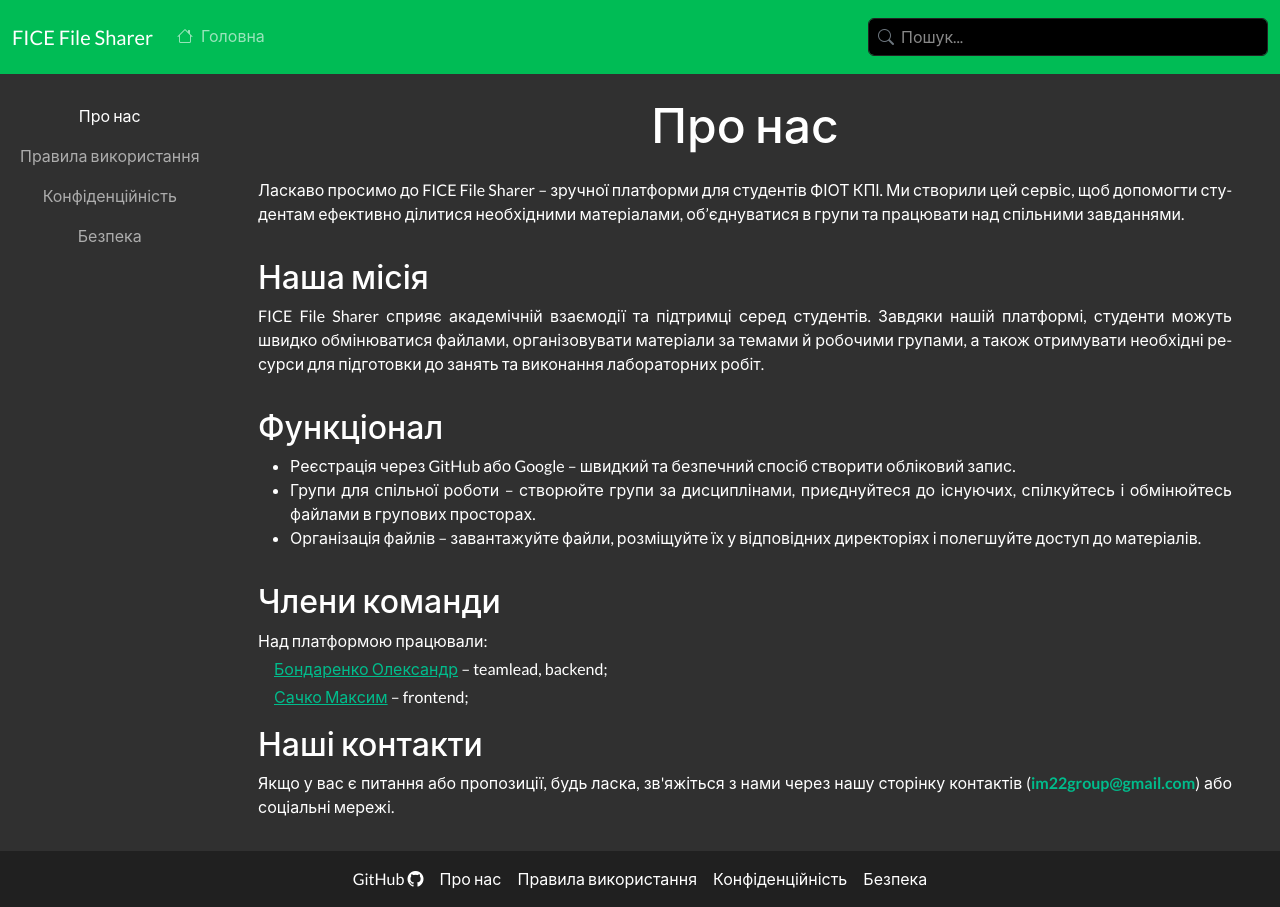
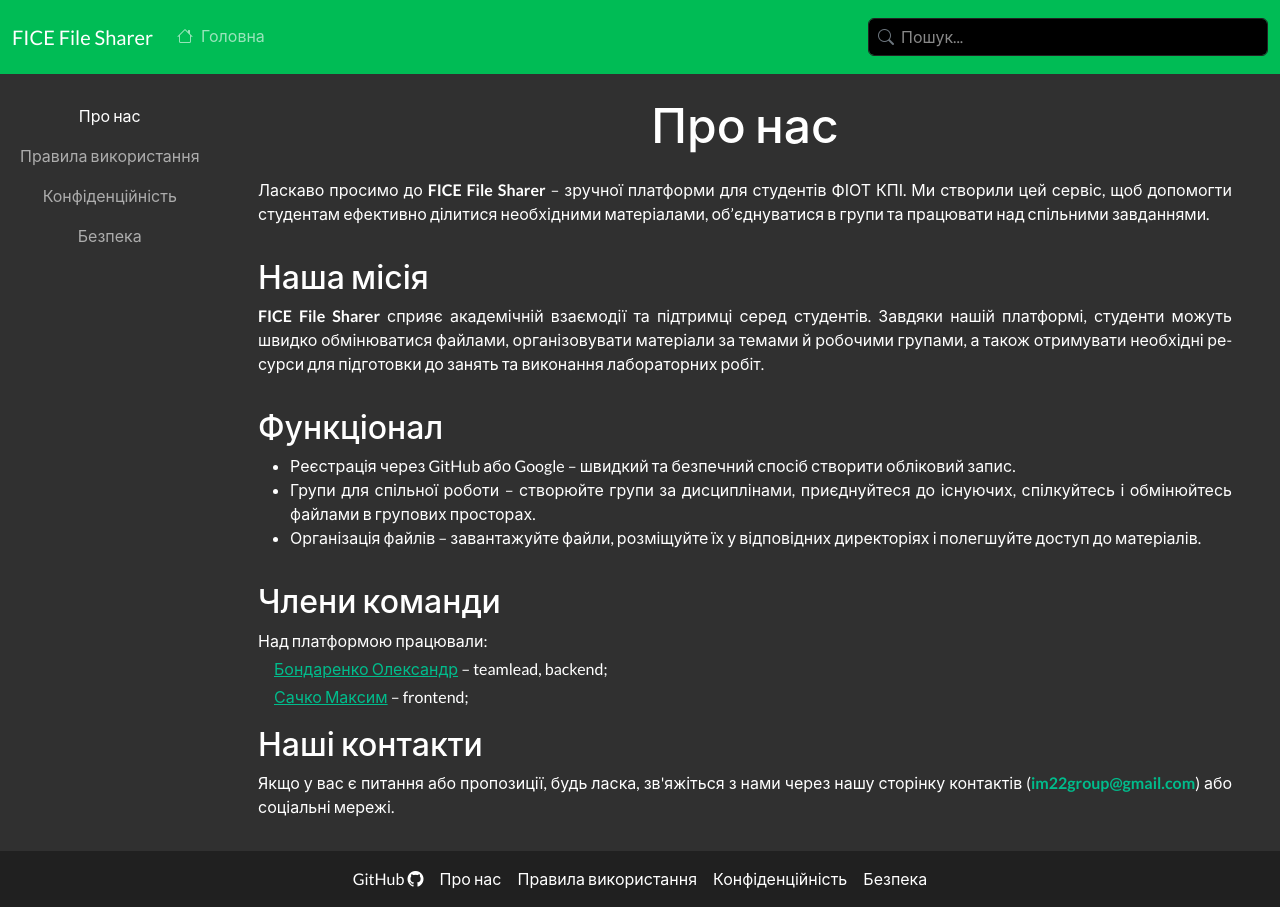
Before and after one commit to FICEFileSharer/FICEFileSharer, a React (Create React App) app in the folder client/: page /aboutus in a window 1280 px wide. Built offline with nearby package versions, Linux system fonts and the light colour scheme.

Commit message:
upd: AboutUsPage.jsx

```diff
--- a/client/src/pages/AboutUsPage.jsx
+++ b/client/src/pages/AboutUsPage.jsx
@@ -11,9 +11,10 @@
           </h1>
 
           <p>
-            Ласкаво просимо до FICE File Sharer – зручної платформи для студентів ФІОТ КПІ.
-            Ми створили цей сервіс, щоб допомогти студентам ефективно ділитися необхідними
-            матеріалами, об’єднуватися в групи та працювати над спільними завданнями.
+            Ласкаво просимо до <b>FICE File Sharer</b> – зручної платформи для студентів
+            ФІОТ КПІ. Ми створили цей сервіс, щоб допомогти студентам ефективно ділитися
+            необхідними матеріалами, об’єднуватися в групи та працювати над спільними
+            завданнями.
           </p>
 
           <h3 className='mt-3'>
@@ -21,10 +22,11 @@
           </h3>
 
           <p>
-            FICE File Sharer сприяє академічній взаємодії та підтримці серед студентів.
-            Завдяки нашій платформі, студенти можуть швидко обмінюватися файлами,
-            організовувати матеріали за темами й робочими групами, а також отримувати
-            необхідні ресурси для підготовки до занять та виконання лабораторних робіт.
+            <b>FICE File Sharer</b> сприяє академічній взаємодії та підтримці серед
+            студентів. Завдяки нашій платформі, студенти можуть швидко обмінюватися
+            файлами, організовувати матеріали за темами й робочими групами, а також
+            отримувати необхідні ресурси для підготовки до занять та виконання
+            лабораторних робіт.
           </p>
 
           <h3 className='mt-3'>
@@ -33,17 +35,18 @@
 
           <ul>
             <li>
-              Реєстрація через GitHub або Google – швидкий та безпечний спосіб створити обліковий запис.
+              Реєстрація через GitHub або Google – швидкий та безпечний спосіб створити
+              обліковий запис.
             </li>
 
             <li>
-              Групи для спільної роботи – створюйте групи за дисциплінами, приєднуйтеся до існуючих,
-              спілкуйтесь і обмінюйтесь файлами в групових просторах.
+              Групи для спільної роботи – створюйте групи за дисциплінами, приєднуйтеся
+              до існуючих, спілкуйтесь і обмінюйтесь файлами в групових просторах.
             </li>
 
             <li>
-              Організація файлів – завантажуйте файли, розміщуйте їх у відповідних директоріях і
-              полегшуйте доступ до матеріалів.
+              Організація файлів – завантажуйте файли, розміщуйте їх у відповідних директоріях
+              і полегшуйте доступ до матеріалів.
             </li>
           </ul>
 
```
